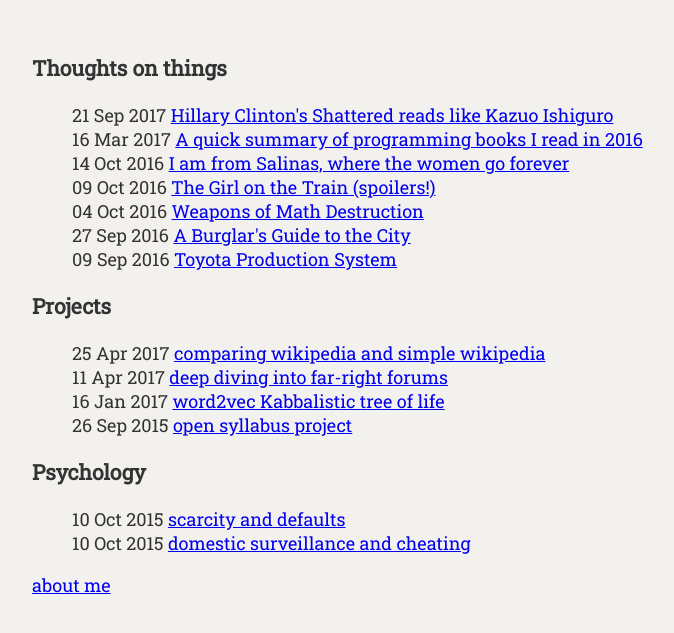
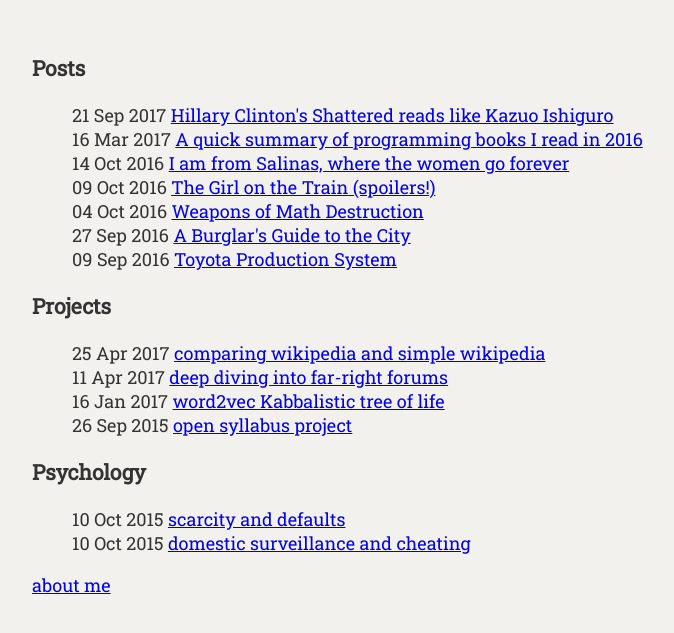
Before and after one commit to samzhang111/samzhang111.github.io, a Jekyll site: the page built from index.html, in a window 1280 px wide. Shown: the top 633 px of the page, without its empty margins (230-904 px from the left). Built offline with Jekyll 4.4.1, drawn with Linux system fonts in a browser that asks for light colours.

Commit message:
thoughts -> posts

```diff
--- a/index.html
+++ b/index.html
@@ -4,7 +4,7 @@
 
 <div id="blog">
     <div class="vertical-section">
-        <h3>Thoughts on things</h3>
+        <h3>Posts</h3>
         <ul>
             {% for post in site.thoughts reversed %}
             <li><span>{{ post.date | date_to_string }}</span> <a href="{{ post.url }}">{{ post.title }}</a></li>
```
